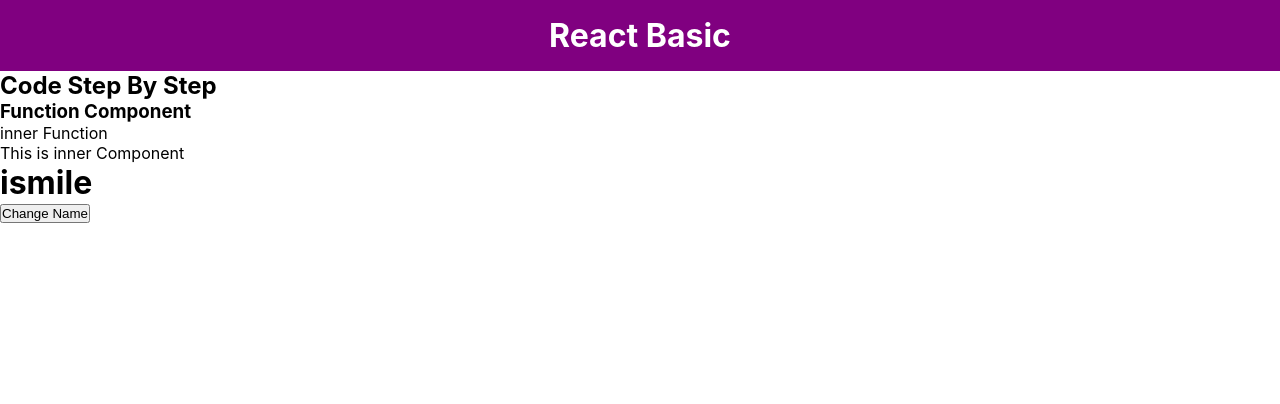
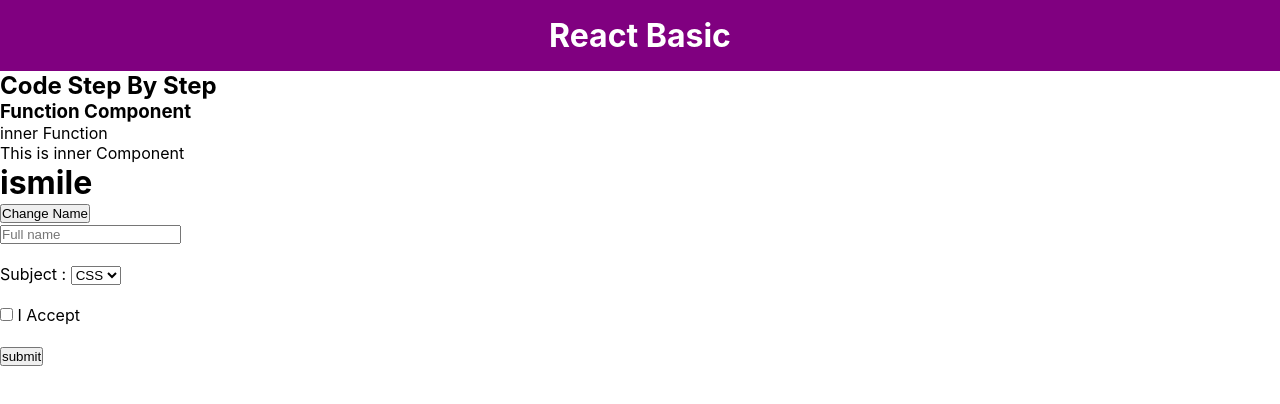
Before and after one commit to ismailsardar/react_2, a React (Create React App) app in the folder my-selfs/: page / in a window 1280 px wide. Shown: the top 404 px of the page. Built offline with nearby package versions, Linux system fonts and the light colour scheme.

Commit message:
from handeling and use checkbox selector

```diff
--- /dev/null
+++ b/my-selfs/src/components/code_stye_By_stye/From.js
@@ -0,0 +1,36 @@
+import React, { useState } from 'react'
+
+const From = () => {
+    const [name, setName] = useState('');
+    const [subject, setSubject] = useState('');
+    const [agree, setAgree] = useState(false);
+
+    const handelSubmit = (e)=>{
+        e.preventDefault();
+        let myData = {
+            name,
+            subject,
+            agree
+        };
+        console.log(myData);
+    }
+
+
+  return (
+    <>
+        <form onSubmit={handelSubmit} >
+            <input type="text" placeholder='Full name' value={name} onChange={(e)=>setName(e.target.value)} /> <br /> <br />
+            <label htmlFor="subject">Subject : </label>
+            <select value={subject} onChange={(e)=>setSubject(e.target.value)} >
+                <option value="css" >CSS</option>
+                <option value="eee">EEE</option>
+                <option value="bsc">BSC</option>
+            </select> <br /> <br />
+            <input type="checkbox" value={agree} onChange={(e)=>setAgree(e.target.checked)} /> <span>I Accept</span> <br /><br />
+            <button type="submit">submit</button>
+        </form>
+    </>
+  )
+}
+
+export default From
--- a/my-selfs/src/components/code_stye_By_stye/MyComponent.js
+++ b/my-selfs/src/components/code_stye_By_stye/MyComponent.js
@@ -1,4 +1,5 @@
 import React from 'react'
+import From from './From'
 import Function from './Function'
 import Props from './Props'
 
@@ -8,6 +9,7 @@
         <h2>Code Step By Step</h2>
         <Function />
         <Props name={"Ismile"} />
+        <From />
     </div>
   )
 }
```
